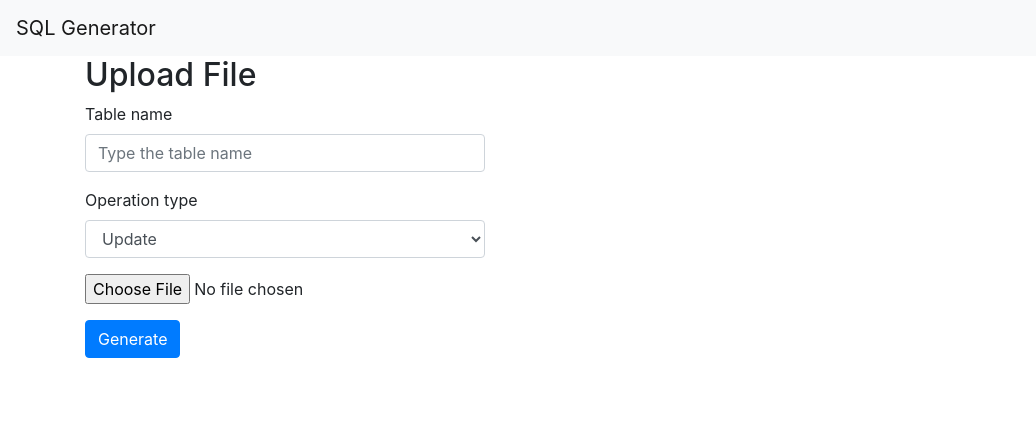
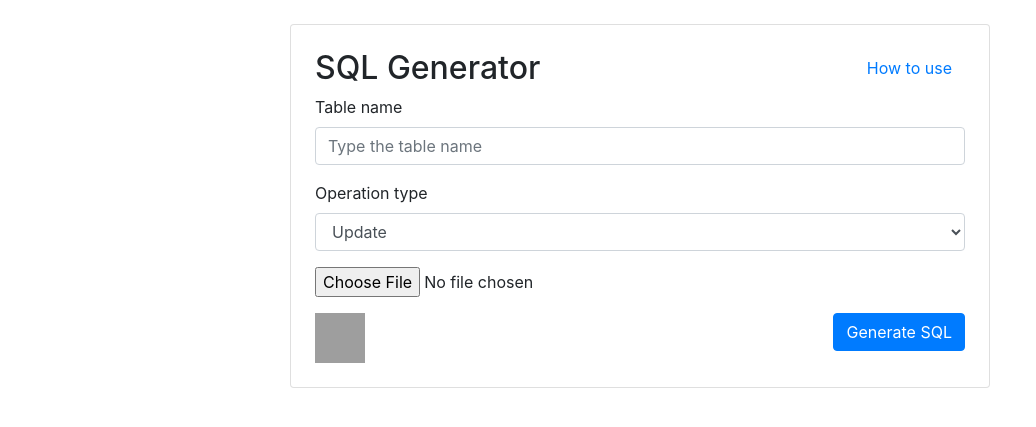
Before and after one commit to joao-salomao/SQL-Generator, a Flask app: page / in a window 1280 px wide. Shown: the top 427 px of the page, without its empty margins (0-1036 px from the left). Run offline with Flask 2, Linux system fonts and the light colour scheme; some libraries are stand-ins or nearby versions; grey boxes are pictures that could not be loaded.

Commit message:
Ajustando layout da aplicação

```diff
--- a/templates/base.html
+++ b/templates/base.html
@@ -8,24 +8,16 @@
     <!-- Bootstrap CSS -->
     <link rel="stylesheet" href="https://stackpath.bootstrapcdn.com/bootstrap/4.3.1/css/bootstrap.min.css" integrity="sha384-ggOyR0iXCbMQv3Xipma34MD+dH/1fQ784/j6cY/iJTQUOhcWr7x9JvoRxT2MZw1T" crossorigin="anonymous">
 
-    <title>{% block title %} {% endblock %}</title>
+    <title>SQL Generator</title>
   </head>
   <body>
-    <nav class="navbar navbar-expand-md navbar-light bg-light">
-        <a class="navbar-brand" href="{{ url_for('index')}}">SQL Generator</a>
-        <button class="navbar-toggler" type="button" data-toggle="collapse" data-target="#navbarNav" aria-controls="navbarNav" aria-expanded="false" aria-label="Toggle navigation">
-            <span class="navbar-toggler-icon"></span>
-        </button>
-        <div class="collapse navbar-collapse" id="navbarNav">
-            <ul class="navbar-nav">
-            </ul>
-        </div>
-    </nav>
-    <div class="container">
-      {% for message in get_flashed_messages() %}
-          <div class="alert alert-danger mt-2">{{ message }}</div>
-      {% endfor %}
-      {% block content %} {% endblock %}
+    <div class="d-flex justify-content-center mt-4 h-100 w-100">
+      <div class="card align-middle p-4" style="width: 700px;">
+        {% for message in get_flashed_messages() %}
+            <div class="alert alert-danger mt-2">{{ message }}</div>
+        {% endfor %}
+        {% block content %} {% endblock %}
+      </div>
     </div>
 
     <!-- Optional JavaScript -->
--- a/templates/upload_file.html
+++ b/templates/upload_file.html
@@ -1,12 +1,22 @@
 {% extends 'base.html' %}
 
 {% block content %}
-    <h2>{% block title %} Upload File {% endblock %}</h2>
+<div class="row">
+  <div class="col-sm">
+    <h2>SQL Generator</h2>
+  </div>
+  <div class="col-sm">
+    <button type="button" class="btn btn-link float-right" data-toggle="modal" data-target="#how-to-use-modal">
+      How to use
+    </button>
+  </div>
+</div>
 <form method=post enctype=multipart/form-data>
-        <div style="max-width: 400px;">
+  <div>
     <div class="form-group">
       <label for="table_name">Table name</label>
-                <input required name="table_name" id="table_name" type="text" class="form-control" placeholder="Type the table name">
+      <input required name="table_name" id="table_name" type="text" class="form-control"
+        placeholder="Type the table name">
     </div>
     <div class="form-group">
       <label for="operation-type">Operation type</label>
@@ -18,7 +28,31 @@
     <div class="form-group">
       <input required id="file" type=file name=file>
     </div>
-              <button type="submit" class="btn btn-primary">Generate</button>
+    <a  href="https://github.com/joao-salomao/SQL-Generator">
+      <img height="50" width="50" src="https://github.githubassets.com/images/modules/logos_page/GitHub-Mark.png">
+    </a>
+    <button type="submit" class="btn btn-primary float-right">Generate SQL</button>
+  </div>
+  <div class="modal fade" id="how-to-use-modal" tabindex="-1"  aria-hidden="true">
+    <div class="modal-dialog modal-dialog-scrollable">
+      <div class="modal-content">
+        <div class="modal-header">
+          <h5 class="modal-title" id="exampleModalLabel">How to use</h5>
+          <button type="button" class="close" data-dismiss="modal" aria-label="Close">
+            <span aria-hidden="true">&times;</span>
+          </button>
+        </div>
+        <div class="modal-body">
+          <b>SQL Generator is an SQL code generator from spreadsheet files.</b><br>
+          <b>For the INSERT operation:</b><br>
+          The first row of the spreadsheet must be containing the column names. Ex:<br>
+          <img width="450" src="https://srv-file10.gofile.io/download/JXoC9L/insert_example.png" alt="Insert example">
+          <b>For the UPDATE operation:</b><br>
+          The first row of the spreadsheet must be containing the column names and the last column of the first row must contain the WHERE condition. Ex:
+          <img width="450" src="https://srv-file10.gofile.io/download/JXoC9L/update_example.png" alt="Update example">
+        </div>
+      </div>
+    </div>
   </div>
 </form>
 {% endblock %}
```
Also changed, not shown: templates/generated_sql.html (+8 -1 lines), templates/images/insert_example.png (added), templates/images/update_example.png (added). Lines whose indentation alone changed are shown as unchanged.
